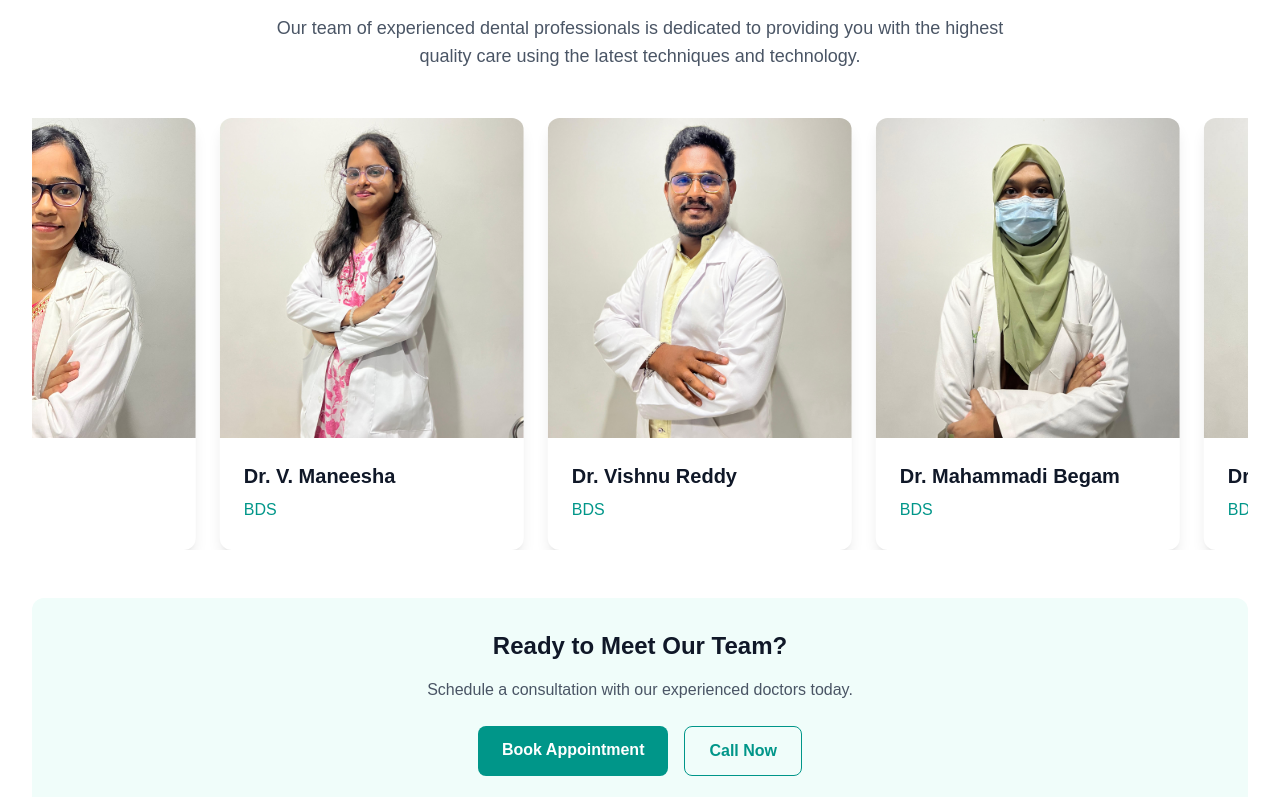
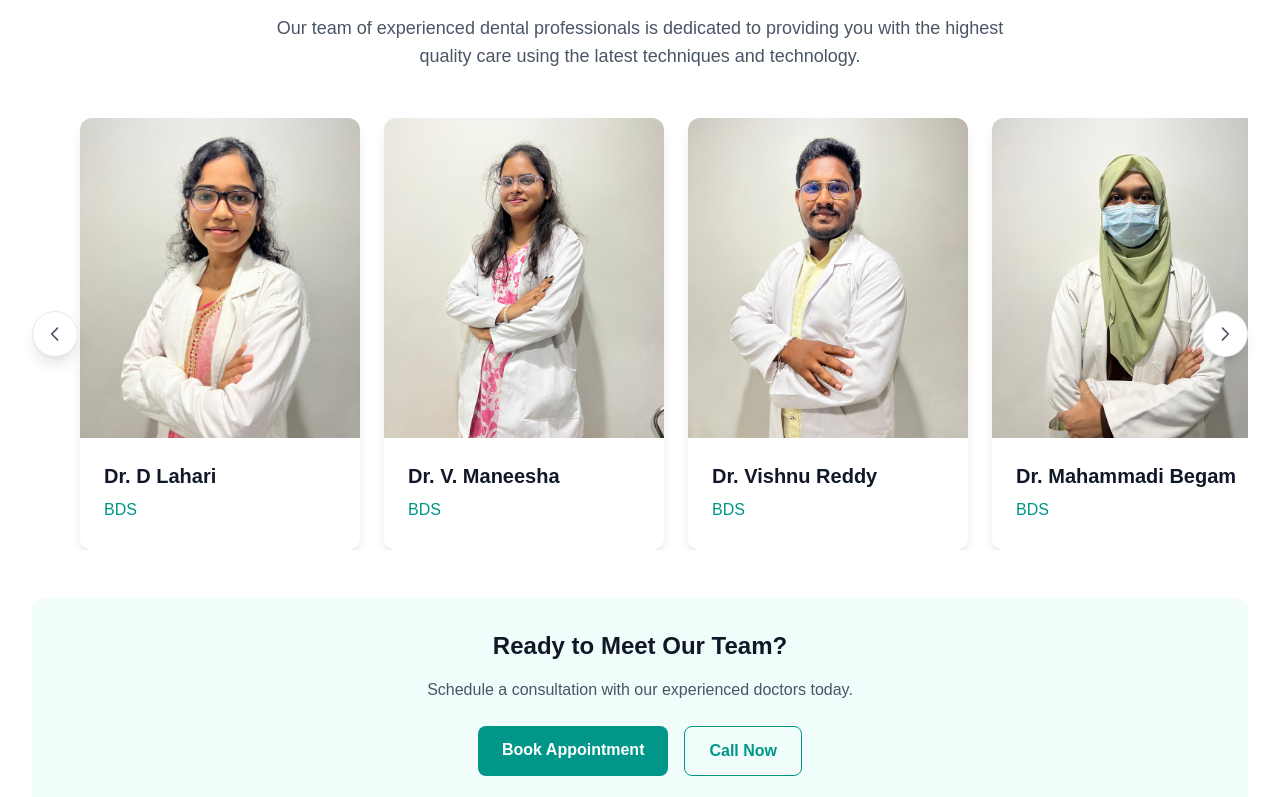
Before and after one commit to dakshtandel-9/Identity-Dental-Hospital, a Next.js app: page / in a window 1280 px wide. Shown: the part 2603-3400 px from the top of the page. Built offline with nearby package versions, Linux system fonts and the light colour scheme.

Commit message:
website footer updated

```diff
--- a/app/components/AppointmentForm.jsx
+++ b/app/components/AppointmentForm.jsx
@@ -10,9 +10,28 @@ export default function AppointmentForm() {
     async function onSubmit(e) {
         e.preventDefault();
         setLoading(true);
-        // Replace with your API route or service
-        // await fetch("/api/appointment", { method: "POST", body: new FormData(e.currentTarget) });
-        setTimeout(() => { setOk(true); setLoading(false); }, 800);
+
+        // Get form data
+        const formData = new FormData(e.currentTarget);
+        const name = formData.get('name');
+        const phone = formData.get('phone');
+        const service = formData.get('service');
+        const datetime = formData.get('datetime');
+        const message = formData.get('message');
+
+        // Create WhatsApp message with appointment details
+        const appointmentMessage = `Hi Identity Dental Hospital,\n\nI would like to book an appointment with the following details:\n\n👤 Name: ${name}\n📱 Phone: ${phone}\n🦷 Service: ${service}\n📅 Preferred Date/Time: ${datetime || 'Not specified'}\n💬 Message: ${message || 'None'}\n\nPlease confirm my appointment. Thank you!`;
+
+        // Create WhatsApp URL with the appointment details
+        const whatsappUrl = `https://wa.me/${SITE.whatsapp}?text=${encodeURIComponent(appointmentMessage)}`;
+
+        // Simulate loading for better UX
+        setTimeout(() => {
+            setLoading(false);
+            // Redirect to WhatsApp
+            window.open(whatsappUrl, '_blank');
+            setOk(true);
+        }, 800);
     }
 
     return (
--- a/app/components/DoctorSection.jsx
+++ b/app/components/DoctorSection.jsx
@@ -1,6 +1,7 @@
 "use client";
 // components/DoctorSection.jsx
 import Image from "next/image";
+import { useRef } from "react";
 
 const doctors = [
     {
@@ -41,6 +42,30 @@ const doctors = [
 ];
 
 export default function DoctorSection() {
+    const scrollContainerRef = useRef(null);
+
+    const scrollLeft = () => {
+        if (scrollContainerRef.current) {
+            const cardWidth = scrollContainerRef.current.children[0]?.offsetWidth || 300;
+            const gap = 24; // 6 * 4px (space-x-6)
+            scrollContainerRef.current.scrollBy({
+                left: -(cardWidth + gap),
+                behavior: 'smooth'
+            });
+        }
+    };
+
+    const scrollRight = () => {
+        if (scrollContainerRef.current) {
+            const cardWidth = scrollContainerRef.current.children[0]?.offsetWidth || 300;
+            const gap = 24; // 6 * 4px (space-x-6)
+            scrollContainerRef.current.scrollBy({
+                left: cardWidth + gap,
+                behavior: 'smooth'
+            });
+        }
+    };
+
     return (
         <section id="doctor" className="py-16 bg-white">
             <div className="mx-auto max-w-7xl px-4 sm:px-6 lg:px-8">
@@ -55,25 +80,43 @@ export default function DoctorSection() {
                 </div>
 
                 {/* Doctors Slider */}
-                <div className="relative overflow-hidden">
-                    <style jsx global>{`
-                        @keyframes doctorSlide {
-                            0% {
-                                transform: translateX(0);
+                <div className="relative">
+                    {/* Scroll Buttons */}
+                    <button
+                        onClick={scrollLeft}
+                        className="absolute left-0 top-1/2 -translate-y-1/2 z-10 bg-white shadow-lg rounded-full p-3 hover:bg-gray-50 transition-colors border border-gray-200"
+                        aria-label="Scroll left"
+                    >
+                        <svg className="w-5 h-5 text-gray-600" fill="none" stroke="currentColor" viewBox="0 0 24 24">
+                            <path strokeLinecap="round" strokeLinejoin="round" strokeWidth={2} d="M15 19l-7-7 7-7" />
+                        </svg>
+                    </button>
+                    <button
+                        onClick={scrollRight}
+                        className="absolute right-0 top-1/2 -translate-y-1/2 z-10 bg-white shadow-lg rounded-full p-3 hover:bg-gray-50 transition-colors border border-gray-200"
+                        aria-label="Scroll right"
+                    >
+                        <svg className="w-5 h-5 text-gray-600" fill="none" stroke="currentColor" viewBox="0 0 24 24">
+                            <path strokeLinecap="round" strokeLinejoin="round" strokeWidth={2} d="M9 5l7 7-7 7" />
+                        </svg>
+                    </button>
+
+                    {/* Scrollable Container */}
+                    <div
+                        ref={scrollContainerRef}
+                        className="flex space-x-6 overflow-x-auto scrollbar-hide px-12"
+                        style={{
+                            scrollbarWidth: 'none',
+                            msOverflowStyle: 'none',
+                            WebkitScrollbar: { display: 'none' }
+                        }}
+                    >
+                        <style jsx>{`
+                            .scrollbar-hide::-webkit-scrollbar {
+                                display: none;
                             }
-                            100% {
-                                transform: translateX(-50%);
-                            }
-                        }
-                        .doctor-slide {
-                            animation: doctorSlide 30s linear infinite;
-                        }
-                        .doctor-slide:hover {
-                            animation-play-state: paused;
-                        }
-                    `}</style>
-                    <div className="flex doctor-slide space-x-6">
-                        {[...doctors, ...doctors].map((doctor, index) => (
+                        `}</style>
+                        {doctors.map((doctor, index) => (
                             <div key={index} className="flex-shrink-0 w-full sm:w-1/2 lg:w-1/4 bg-white rounded-xl shadow-lg overflow-hidden hover:shadow-xl transition-shadow duration-300">
                                 {/* Doctor Image */}
                                 <div className="relative h-80 w-full">
--- a/app/components/Footer.js
+++ b/app/components/Footer.js
@@ -6,7 +6,7 @@ const CONFIG = {
     whatsapp: "9052877700",
     email: "care@identitydental.in", // optional
     addressLine1: "Kadapa, Andhra Pradesh",
-    addressLine2: "Near (add landmark)",
+    addressLine2: "Identity dental hospital and research center, near ramesh theatre, 12/263-6, Andhra Pradesh 516001",
     mapsUrl: "https://maps.app.goo.gl/JvfVkXKbuWEHB3uS7?g_st=aw",
     hours: {
         weekdays1: "Mon–Sat: 10:00 AM – 2:30 PM",
```
